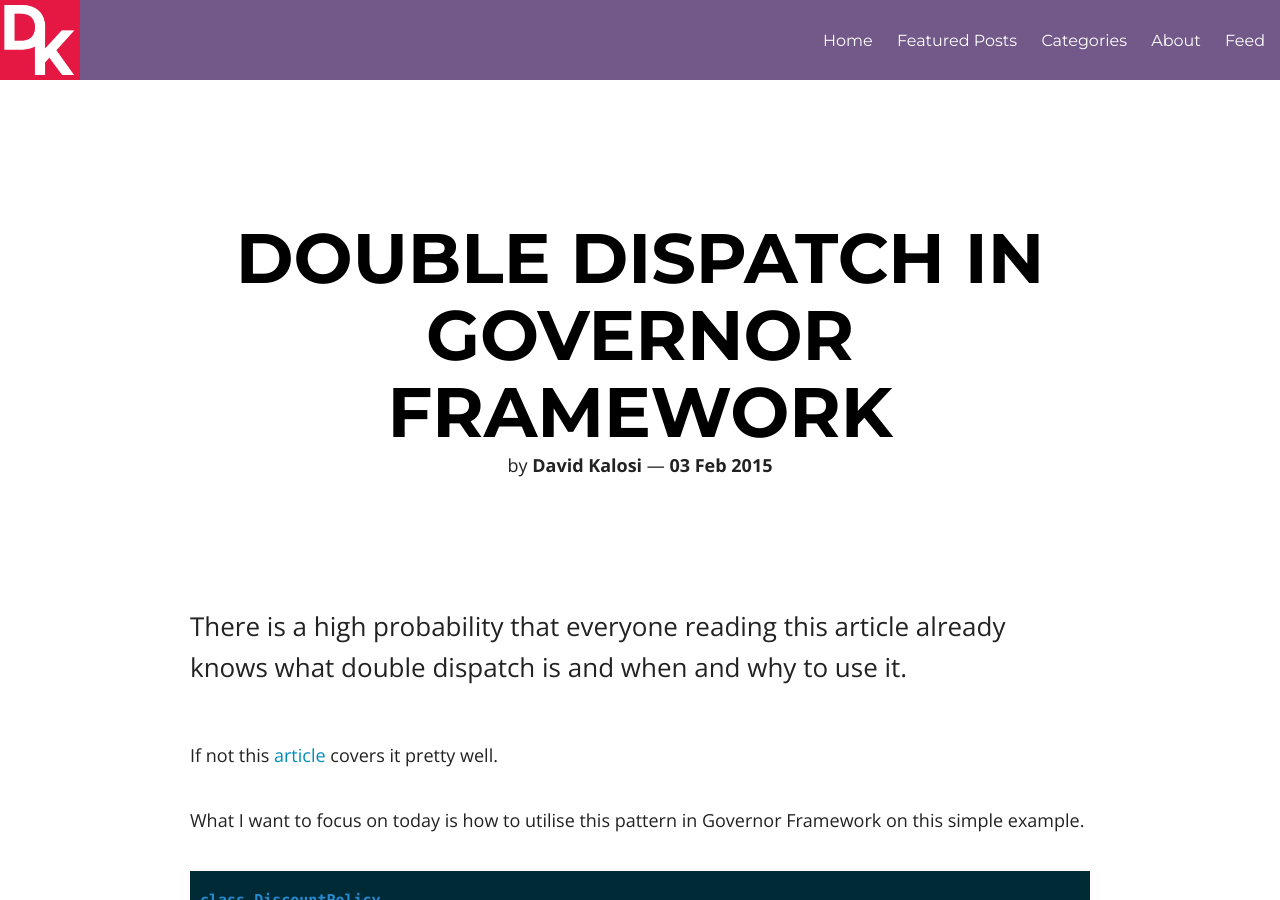
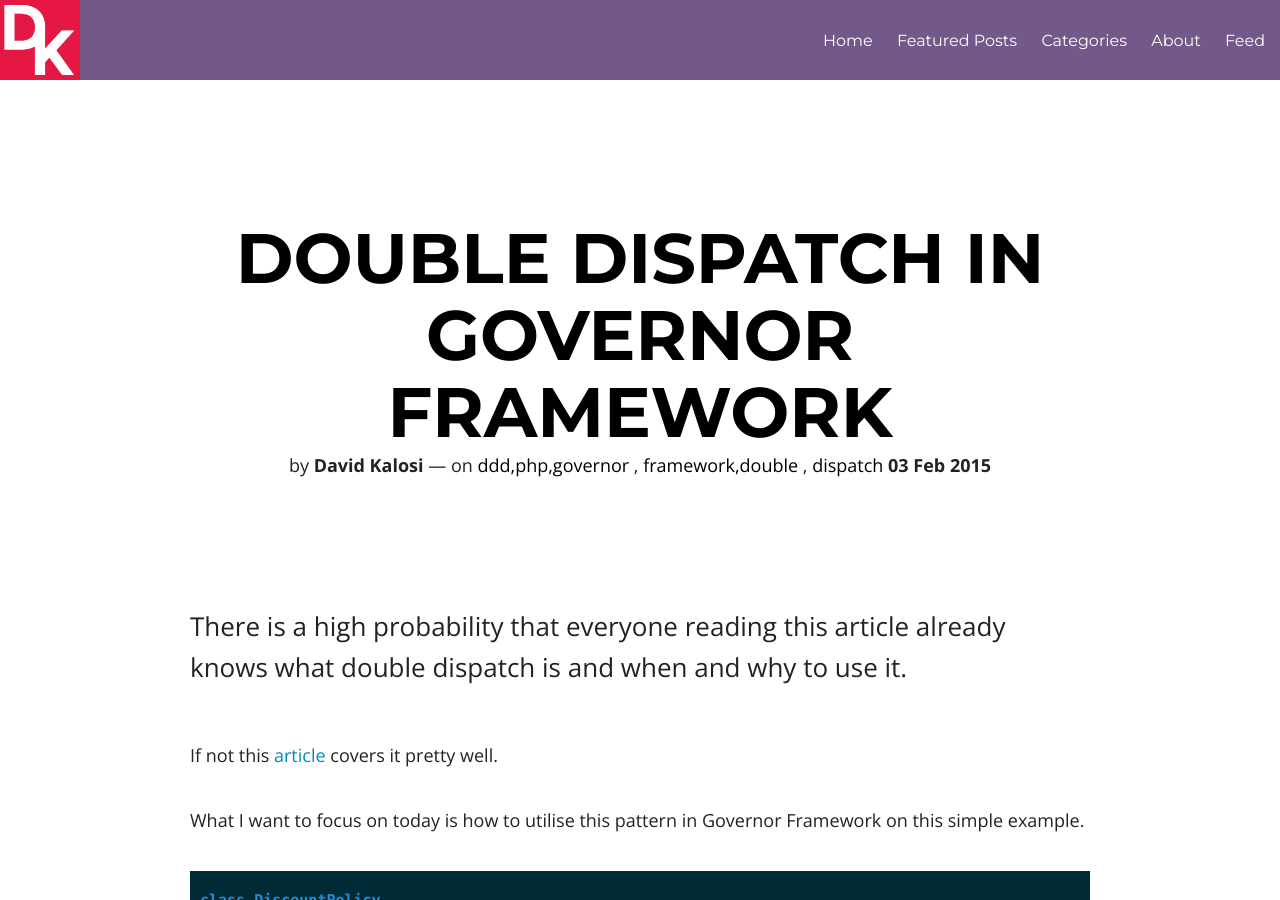
Before and after one commit to davidkalosi/davidkalosi.github.io, a Jekyll site: the page built from _posts/2015-02-03-double-dispatch-in-governor-framework.md, in a window 1280 px wide and 900 px high. Built offline with Jekyll 4.4.1, drawn with Linux system fonts in a browser that asks for light colours; nearby versions of some CDN libraries; comment, search, counter and statistics services are not loaded.

Commit message:
Update 2015-02-03-double-dispatch-in-governor-framework.md

```diff
--- a/_posts/2015-02-03-double-dispatch-in-governor-framework.md
+++ b/_posts/2015-02-03-double-dispatch-in-governor-framework.md
@@ -5,6 +5,7 @@ title: Double dispatch in Governor Framework
 mathjax: false
 featured: true
 comments: true
+tags: "ddd,php,governor framework,double dispatch"
 categories:
   - CQRS
   - PHP
```
